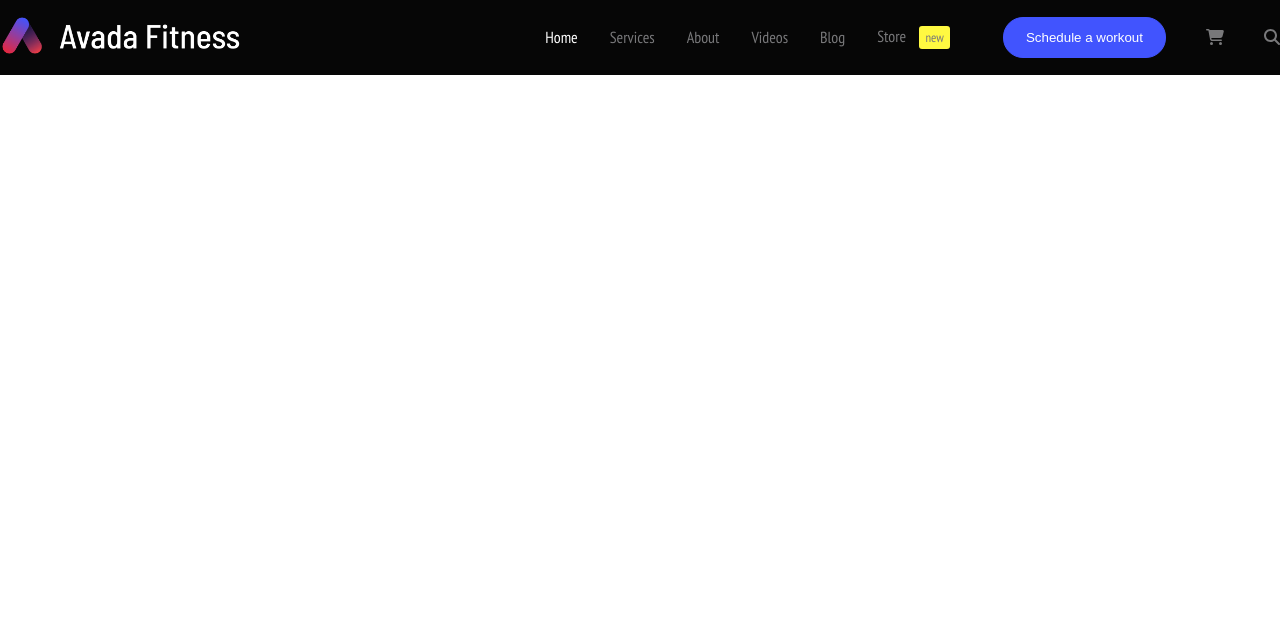
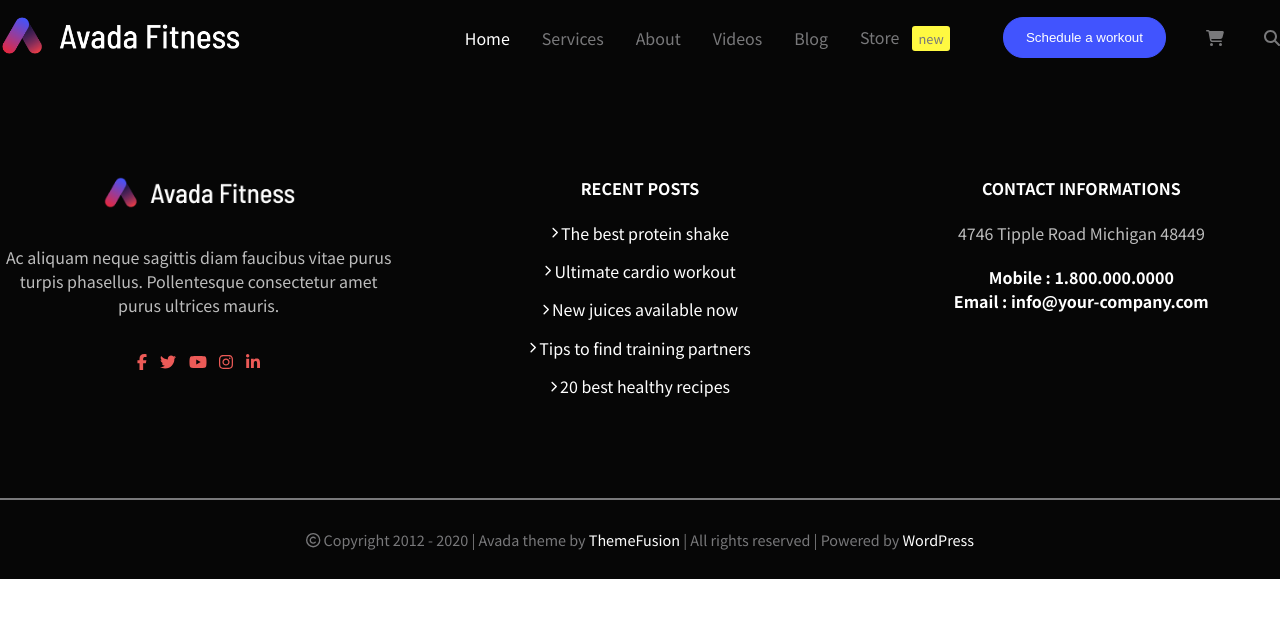
Before and after one commit to LeleGuidi/proj-html-vuejs, a Vue app: page / in a window 1280 px wide. Shown: the top 618 px of the page. Built offline with nearby package versions, Linux system fonts and the light colour scheme.

Commit message:
Completato footer

```diff
--- a/src/App.vue
+++ b/src/App.vue
@@ -1,17 +1,20 @@
 <template>
   <div id="app">
     <BaseHeader/>
+    <BaseFooter/>
   </div>
 </template>
 
 <script>
+import BaseFooter from './components/blocks/BaseFooter.vue'
 import BaseHeader from './components/blocks/BaseHeader.vue'
 
 
 export default {
   name: 'App',
   components: {
-    BaseHeader
+    BaseHeader,
+    BaseFooter
 
   }
 }
--- a/src/assets/style/_mixins.scss
+++ b/src/assets/style/_mixins.scss
@@ -13,6 +13,13 @@
     align-items: center;
     justify-content: space-between;
 }
+
+@mixin FlexColumnBetween {
+    display: flex;
+    align-items: center;
+    justify-content: space-between;
+    flex-direction: column;
+}
 /*------------------
     BUTTON
 ------------------*/
--- a/src/assets/style/_typography.scss
+++ b/src/assets/style/_typography.scss
@@ -1,7 +1,7 @@
 /*----------------
     GOOGLE FONT
 ----------------*/
-@import url('https://fonts.googleapis.com/css2?family=PT+Sans+Narrow:wght@400;700&display=swap');
+@import url('https://fonts.googleapis.com/css2?family=Noto+Sans+JP:wght@100;300;400;500;700;900&display=swap');
 body {
-    font-family: 'PT Sans Narrow', sans-serif;
+    font-family: 'Noto Sans JP', sans-serif;
 }
--- a/src/components/blocks/BaseFooter.vue
+++ b/src/components/blocks/BaseFooter.vue
@@ -0,0 +1,27 @@
+<template>
+  <footer>
+    <FooterTop/>
+    <hr>
+    <FooterBottom/>
+  </footer>
+</template>
+
+<script>
+import FooterBottom from '../sections/FooterBottom.vue'
+import FooterTop from '../sections/FooterTop.vue'
+export default {
+  components: { FooterTop, FooterBottom },
+
+}
+</script>
+
+<style lang="scss" scoped>
+footer {
+    background-color: var(--cod-gray);
+    width: 100%;
+
+    hr {
+        border: .0025rem solid var(--jumbo);
+    }
+}
+</style>
--- a/src/components/blocks/BaseHeader.vue
+++ b/src/components/blocks/BaseHeader.vue
@@ -29,6 +29,7 @@ export default {
 .header {
     background-color: var(--cod-gray);
     padding: .9375rem 0;
+    width: 100%;
     &_row {
         @include MainContainer;
         @include FlexRowBetween;
--- a/src/components/commons/BaseNavbar.vue
+++ b/src/components/commons/BaseNavbar.vue
@@ -23,10 +23,12 @@ export default {
     color: var(--jumbo);
 
     &_list {
+        // Stile alla lista, colori e display flex
         list-style: none;
         @include FlexRowBetween;
         gap: 2rem;
 
+        // Aggiunta del contenuto "new" all'ultimo item della lista
         li:last-child::after {
             content: 'new';
             margin: 0 0.8rem;
@@ -38,11 +40,13 @@ export default {
 
         }
 
+        // stili al tag a della lista
         a {
             text-decoration: none;
             color: inherit;
         }
 
+        // Stile al tag active, attribuito al tag a attivato
         .active {
             color: white;
         }
--- /dev/null
+++ b/src/components/commons/FooterList.vue
@@ -0,0 +1,38 @@
+<template>
+  <ul class="footer_list">
+    <li v-for="(post, i) in recentPosts" :key="i"><i class="arrow fa-solid fa-chevron-right"></i> {{post}}</li>
+  </ul>
+</template>
+
+<script>
+export default {
+    name: 'FooterList',
+    data() {
+        return {
+            recentPosts: ['The best protein shake', 'Ultimate cardio workout', 'New juices available now', 'Tips to find training partners', '20 best healthy recipes']
+        }
+    }
+}
+</script>
+
+<style lang="scss" scoped>
+@import '../../assets/style/_mixins.scss';
+.footer_list {
+    // Stile alla lista, colori e display flex
+    color: var(--white);
+    list-style: none;
+    @include FlexColumnBetween;
+    gap: 0.9rem;
+
+    li {
+        // Flex per allineare l'icona al testa
+        @include FlexRowBetween;
+        gap: 0.2rem;
+    }
+    .arrow {
+        // ridurre il font all'icona
+        font-size: 0.7rem;
+
+    }
+}
+</style>
--- /dev/null
+++ b/src/components/sections/FooterBottom.vue
@@ -0,0 +1,26 @@
+<template>
+  <div class="footer_bottom">
+    <p><i class="copyright_icon fa-regular fa-copyright"></i> Copyright 2012 - 2020 | Avada theme by <span>ThemeFusion</span> | All rights reserved | Powered by <span>WordPress</span></p>
+  </div>
+</template>
+
+<script>
+export default {
+
+}
+</script>
+
+<style lang="scss">
+@import '../../assets/style/_mixins.scss';
+.footer_bottom {
+    padding: 1.80rem 0;
+    text-align: center;
+    color: var(--jumbo);
+    font-size: 0.9rem;
+    @include MainContainer;
+
+    span {
+        color: var(--white);
+    }
+}
+</style>
--- /dev/null
+++ b/src/components/sections/FooterTop.vue
@@ -0,0 +1,85 @@
+<template>
+  <div class="footer_top">
+    <div class="left_col">
+        <img src="../../assets/img/logo small.png" alt="Avada Fitness Logo">
+        <p>Ac aliquam neque sagittis diam faucibus vitae purus turpis phasellus. Pollentesque consectetur amet purus ultrices mauris.</p>
+        <div class="socials">
+            <i class="fa-brands fa-facebook-f"></i>
+            <i class="fa-brands fa-twitter"></i>
+            <i class="fa-brands fa-youtube"></i>
+            <i class="fa-brands fa-instagram"></i>
+            <i class="fa-brands fa-linkedin-in"></i>
+        </div>
+    </div>
+    <div class="mid_col">
+        <h4>Recent posts</h4>
+        <FooterList/>
+    </div>
+    <div class="right_col">
+        <h4>Contact informations</h4>
+        <p>4746 Tipple Road Michigan 48449</p>
+        <div class="contacts">
+            <p>Mobile : 1.800.000.0000</p>
+            <p>Email : info@your-company.com</p>
+        </div>
+    </div>
+  </div>
+</template>
+
+<script>
+import FooterList from '../commons/FooterList.vue'
+export default {
+  components: { FooterList },
+
+}
+</script>
+
+<style lang="scss" scoped>
+@import '../../assets/style/_mixins.scss';
+.footer_top {
+    // Attribuito al footer top display flex, larghezze, padding e text align
+    @include FlexRowBetween;
+    align-items: start;
+    gap: 2.75rem;
+    text-align: center;
+    @include MainContainer;
+    padding: 6.25rem 0;
+    color: var(--white);
+
+    // Alle tre colonne attribuito il flex con direction column e le grandezze
+    .left_col, .mid_col, .right_col {
+        @include FlexColumnBetween;
+        width: calc(100% / 3 - 0.91rem);
+    }
+    h4 {
+        text-transform: uppercase;
+    }
+    p {
+        color: var(--silver)
+    }
+
+    .left_col {
+        gap: 2.3rem;
+        img {
+            width: 12rem;
+        }
+        .socials {
+        @include FlexRowBetween;
+        gap: 0.8rem;
+        color: var(--burnt-sienna);
+        }
+    }
+    .mid_col, .right_col {
+        gap: 1.3rem;
+    }
+    .right_col {
+        .contacts {
+        font-weight: bold;
+        p{
+            color: var(--white);
+        }
+    }
+    }
+}
+
+</style>
```
Also changed, not shown: src/assets/img/logo small.png (added).
